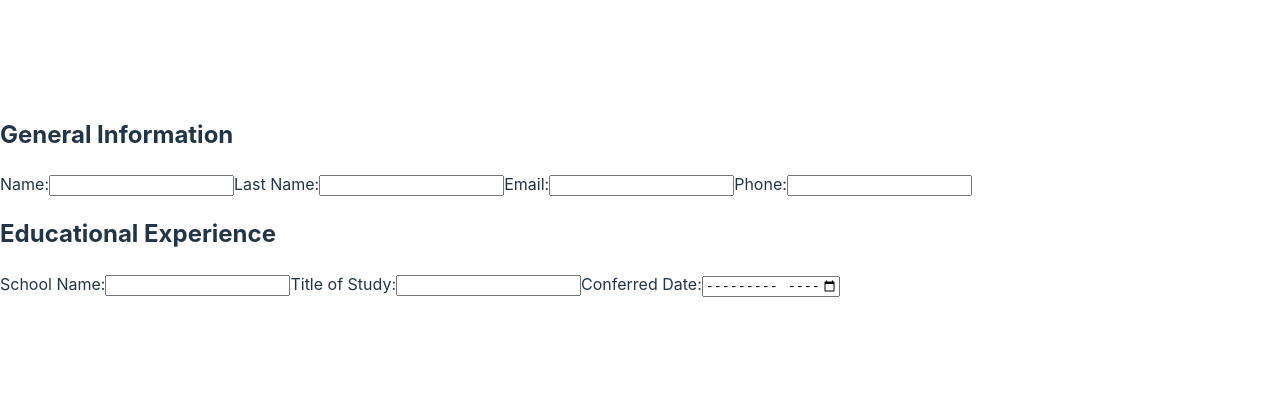
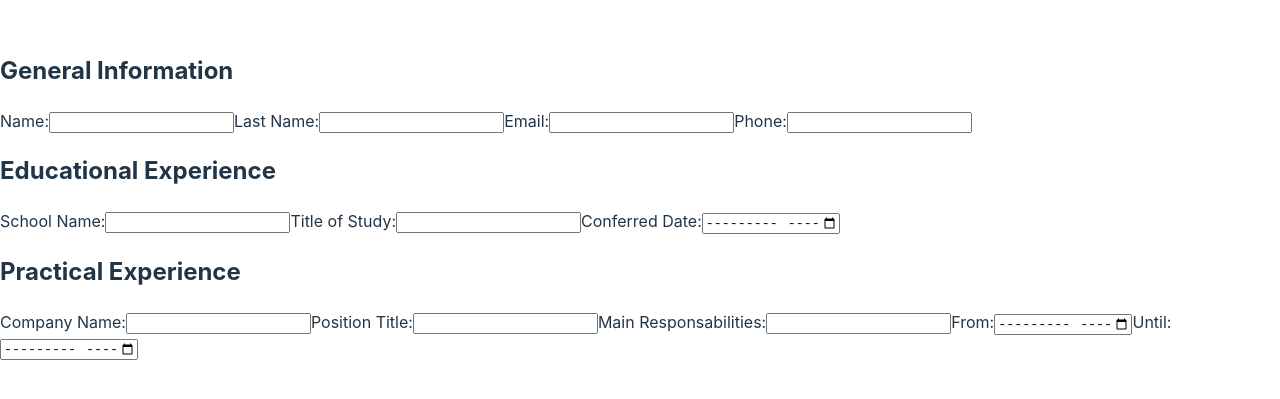
Before and after one commit to jacob-guerrero/odin-cv-application, a React (Vite) app: page / in a window 1280 px wide. Shown: the part 203-602 px from the top of the page. Built offline with nearby package versions, Linux system fonts and the light colour scheme.

Commit message:
Add Practical Experience section

```diff
--- a/src/App.jsx
+++ b/src/App.jsx
@@ -2,6 +2,7 @@ import { useState } from 'react'
 import './App.css'
 import GeneralInfo from './GeneralInfo'
 import EducationalInfo from './EducationalInfo'
+import PracticalExp from './PracticalExp'
 
 function App() {
 
@@ -10,6 +11,7 @@ function App() {
     <form>
        <GeneralInfo></GeneralInfo>
        <EducationalInfo></EducationalInfo>
+       <PracticalExp></PracticalExp>
     </form>
     </>
   )
--- a/src/GeneralInfo.jsx
+++ b/src/GeneralInfo.jsx
@@ -12,7 +12,7 @@ function GeneralInfo () {
     const changeLastName = (e) => {
         setLastNameValue(e.target.value)
     }
-    const fullName = nameValue + ' ' + lastNameValue;
+    /* const fullName = nameValue + ' ' + lastNameValue; */
 
     const changeEmail = (e) => {
         setEmailValue(e.target.value)
--- /dev/null
+++ b/src/PracticalExp.jsx
@@ -0,0 +1,88 @@
+import { useState } from 'react'
+
+function PracticalExp () {
+    const [companyName, setCompanyName] = useState("");
+    const [positionTitle, setPositionTitle] = useState("");
+    const [mainResp, setMainResp] = useState("");
+    const [dateFrom, setDateFrom] = useState("");
+    const [dateUntil, setDateUntil] = useState("");
+
+    const changeCompanyName = (e) => {
+        setCompanyName(e.target.value)
+    }
+    const changePositionTitle = (e) => {
+        setPositionTitle(e.target.value)
+    }
+    const changeMainResp = (e) => {
+        setMainResp(e.target.value)
+    }
+    const changeDateFrom = (e) => {
+        setDateFrom(e.target.value)
+    }
+    const changeDateUntil = (e) => {
+        setDateUntil(e.target.value)
+    }
+
+    return (
+        <section className='educational-info'>
+            <h2 className='section-title'>Practical Experience</h2>
+
+            <label htmlFor="company-name">
+                Company Name:
+            </label>
+            <input
+                id='company-name'
+                type="text"
+                value={companyName}
+                onChange={changeCompanyName}
+            />
+
+            <label htmlFor="title-position">
+                Position Title:
+            </label>
+            <input
+                id='title-position'
+                type="text"
+                value={positionTitle}
+                onChange={changePositionTitle}
+            />
+
+            <label htmlFor="main-resp">
+                Main Responsabilities:
+            </label>
+            <input
+                id='main-resp'
+                type="text"
+                value={mainResp}
+                onChange={changeMainResp}
+            />
+
+            <label htmlFor="date-from">
+                From:
+            </label>
+            <input
+                id='date-from'
+                type="month"
+                value={dateFrom}
+                onChange={changeDateFrom}
+                min="1950-01"
+                max="2030-12"
+            />
+
+            <label htmlFor="date-until">
+                Until:
+            </label>
+            <input
+                id='date-until'
+                type="month"
+                value={dateUntil}
+                onChange={changeDateUntil}
+                min="1950-01"
+                max="2030-12"
+            />
+        </section>
+    )
+
+}
+
+export default PracticalExp
```
